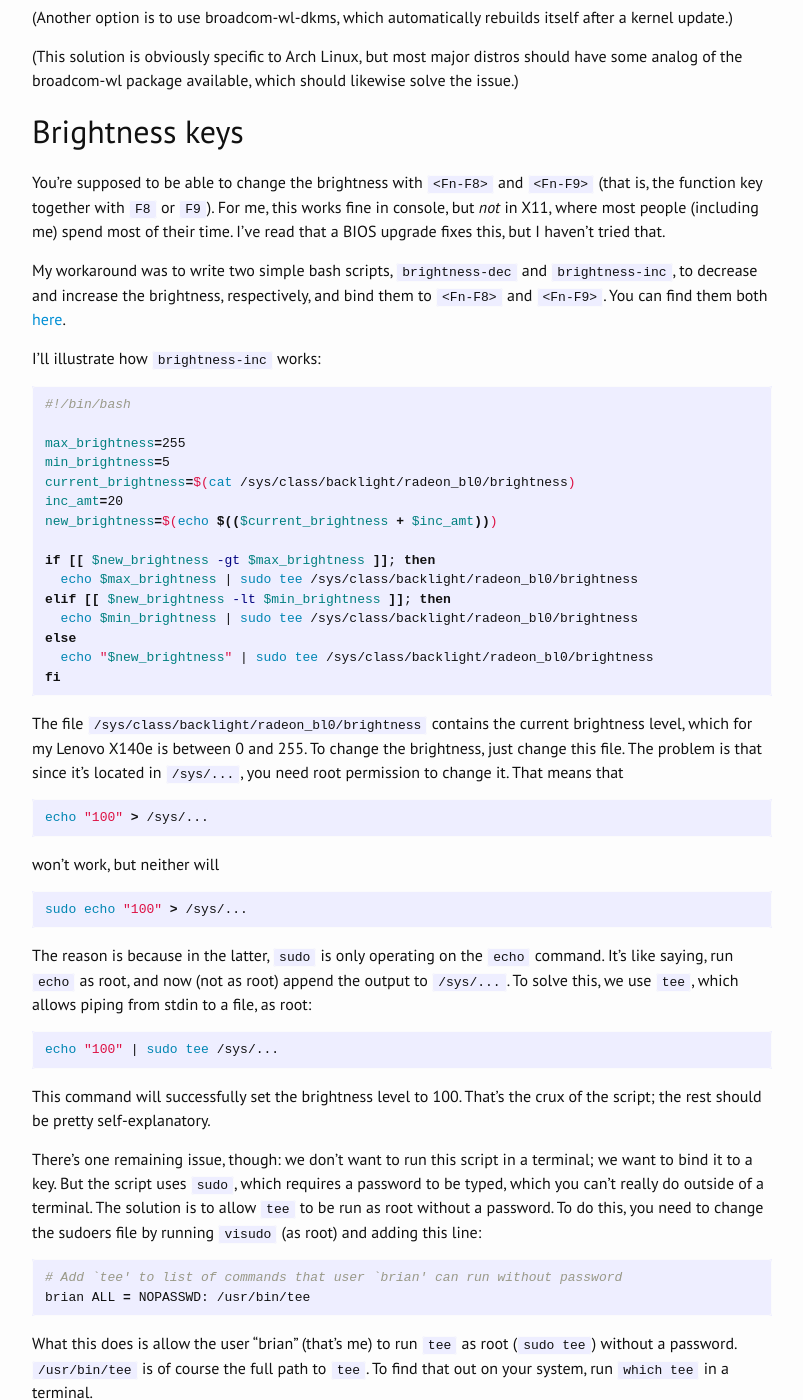
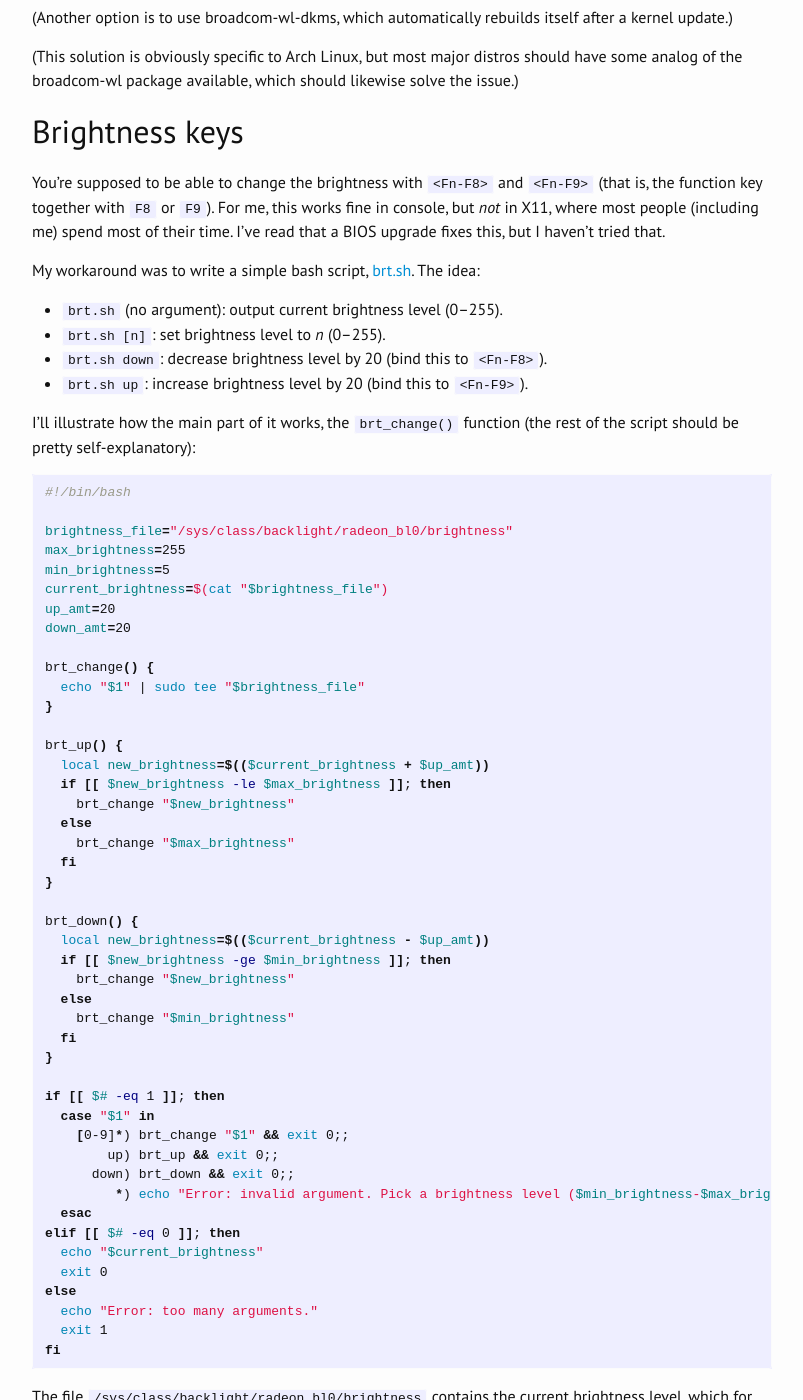
Before and after one commit to brianbuccola/brianbuccola.github.io, a Jekyll site: the page built from _posts/2015-01-23-lenovo-x140e-and-arch-linux.md, in a window 1280 px wide and 1400 px high, scrolled down 1307 px. Shown: the whole window, without its empty margins (238-1041 px from the left). Built offline with Jekyll 4.4.1, drawn with Linux system fonts in a browser that asks for light colours; some web fonts are replaced; comment, search, counter and statistics services are not loaded; some of the changed text lies outside the part shown.

Commit message:
update discussion of brightness script

````diff
--- a/_posts/2015-01-23-lenovo-x140e-and-arch-linux.md
+++ b/_posts/2015-01-23-lenovo-x140e-and-arch-linux.md
@@ -83,33 +83,67 @@ works fine in console, but *not* in X11, where most people (including me) spend
 most of their time. I've read that a BIOS upgrade fixes this, but I haven't
 tried that.
 
-My workaround was to write two simple bash scripts, `brightness-dec` and
-`brightness-inc`, to decrease and increase the brightness, respectively, and
-bind them to `<Fn-F8>` and `<Fn-F9>`. You can find them both [here][scripts].
+My workaround was to write a simple bash script, [brt.sh][brt]. The idea:
 
-I'll illustrate how `brightness-inc` works:
+- `brt.sh` (no argument): output current brightness level (0--255).
+- `brt.sh [n]`: set brightness level to *n* (0--255).
+- `brt.sh down`: decrease brightness level by 20 (bind this to `<Fn-F8>`).
+- `brt.sh up`: increase brightness level by 20 (bind this to `<Fn-F9>`).
+
+I'll illustrate how the main part of it works, the `brt_change()` function (the
+rest of the script should be pretty self-explanatory):
 
 ```bash
 #!/bin/bash
 
+brightness_file="/sys/class/backlight/radeon_bl0/brightness"
 max_brightness=255
 min_brightness=5
-current_brightness=$(cat /sys/class/backlight/radeon_bl0/brightness)
-inc_amt=20
-new_brightness=$(echo $(($current_brightness + $inc_amt)))
+current_brightness=$(cat "$brightness_file")
+up_amt=20
+down_amt=20
 
-if [[ $new_brightness -gt $max_brightness ]]; then
-  echo $max_brightness | sudo tee /sys/class/backlight/radeon_bl0/brightness
-elif [[ $new_brightness -lt $min_brightness ]]; then
-  echo $min_brightness | sudo tee /sys/class/backlight/radeon_bl0/brightness
+brt_change() {
+  echo "$1" | sudo tee "$brightness_file"
+}
+
+brt_up() {
+  local new_brightness=$(($current_brightness + $up_amt))
+  if [[ $new_brightness -le $max_brightness ]]; then
+    brt_change "$new_brightness"
+  else
+    brt_change "$max_brightness"
+  fi
+}
+
+brt_down() {
+  local new_brightness=$(($current_brightness - $up_amt))
+  if [[ $new_brightness -ge $min_brightness ]]; then
+    brt_change "$new_brightness"
+  else
+    brt_change "$min_brightness"
+  fi
+}
+
+if [[ $# -eq 1 ]]; then
+  case "$1" in
+    [0-9]*) brt_change "$1" && exit 0;;
+        up) brt_up && exit 0;;
+      down) brt_down && exit 0;;
+         *) echo "Error: invalid argument. Pick a brightness level ($min_brightness-$max_brightness), or say 'up' or 'down'." && exit 1;;
+  esac
+elif [[ $# -eq 0 ]]; then
+  echo "$current_brightness"
+  exit 0
 else
-  echo "$new_brightness" | sudo tee /sys/class/backlight/radeon_bl0/brightness
+  echo "Error: too many arguments."
+  exit 1
 fi
 ```
 
 The file `/sys/class/backlight/radeon_bl0/brightness` contains the current
 brightness level, which for my Lenovo X140e is between 0 and 255. To change the
-brightness, just change this file. The problem is that since it's located in
+brightness, you just change this file. The problem is that since it's located in
 `/sys/...`, you need root permission to change it. That means that
 
 ```bash
@@ -131,8 +165,8 @@ stdin to a file, as root:
 echo "100" | sudo tee /sys/...
 ```
 
-This command will successfully set the brightness level to 100. That's the crux
-of the script; the rest should be pretty self-explanatory.
+This command will successfully set the brightness level to 100, and that's the
+crux of the script.
 
 There's one remaining issue, though: we don't want to run this script in a
 terminal; we want to bind it to a key. But the script uses `sudo`, which
@@ -146,13 +180,19 @@ and adding this line:
 brian ALL = NOPASSWD: /usr/bin/tee
 ```
 
-What this does is allow the user "brian" (that's me) to run `tee` as root
-(`sudo tee`) without a password. `/usr/bin/tee` is of course the full path to
-`tee`. To find that out on your system, run `which tee` in a terminal.
+What this does is allow the user "brian" (that's me) to run `tee` as root (`sudo
+tee`) without a password.[^sudo-tee] `/usr/bin/tee` is of course the full path
+to `tee`. To find that out on your system, run `which tee` in a terminal.
 
-Now the script can be run effectively. Just bind it to a key in whatever way is
-required by your desktop environment or window manager. (For me, I bind keys in
-`xmonad.hs` since I use xmonad.)
+[^sudo-tee]: NB: This is a (potential) security risk, as it allows "brian", or
+    anyone logged in as "brian", to overwrite *any* file! (Example: `echo "all
+    gone" | sudo tee /path/to/important/file`.) Only do this if you're the only
+    one with access to this user profile.
+
+Now the script can be run effectively. Just bind `brt.sh down` and `brt.sh up`
+to `<Fn-F8>` and `<Fn-F9>` (or whatever you want) in whatever way is required by
+your desktop environment or window manager. (For me, I bind keys in `xmonad.hs`
+since I use xmonad.)
 
 ## No insert key
 
@@ -182,5 +222,5 @@ insert, etc.; I then call the whole script from my `.xinitrc` file.)
 
 [b43]:     http://wireless.kernel.org/en/users/Drivers/b43
 [bc]:      https://aur.archlinux.org/packages/broadcom-wl/
-[scripts]: https://github.com/brianbuccola/scripts
+[brt]:     https://github.com/brianbuccola/scripts/blob/master/brt.sh
 [vp]:      http://www.vimperator.org/vimperator/
````
